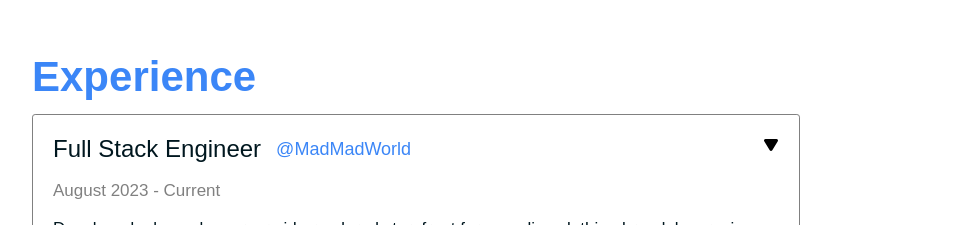
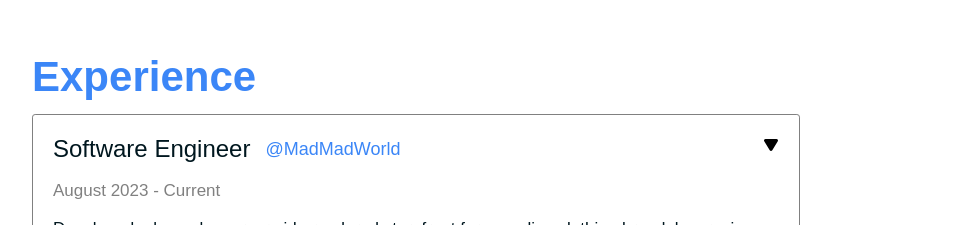
Before and after one commit to eddypjr/edward-park, a React (Vite) app: page / in a window 1280 px wide. Shown: the part 900-1125 px from the top of the page, without its empty margins (224-1203 px from the left). Built offline with nearby package versions, Linux system fonts and the light colour scheme.

Commit message:
updated experience item

```diff
--- a/src/components/experience/experience.tsx
+++ b/src/components/experience/experience.tsx
@@ -6,7 +6,7 @@ function Experience() {
     {
       dates: 'August 2023 - Current',
       desc: 'Developed a bespoke server-side rendered storefront for an online clothing brand, leveraging the power of Shopify, Hydrogen, and Remix, with deployment via Oxygen.',
-      position: 'Full Stack Engineer',
+      position: 'Software Engineer',
       company: '@MadMadWorld',
 
       open: true,
```
